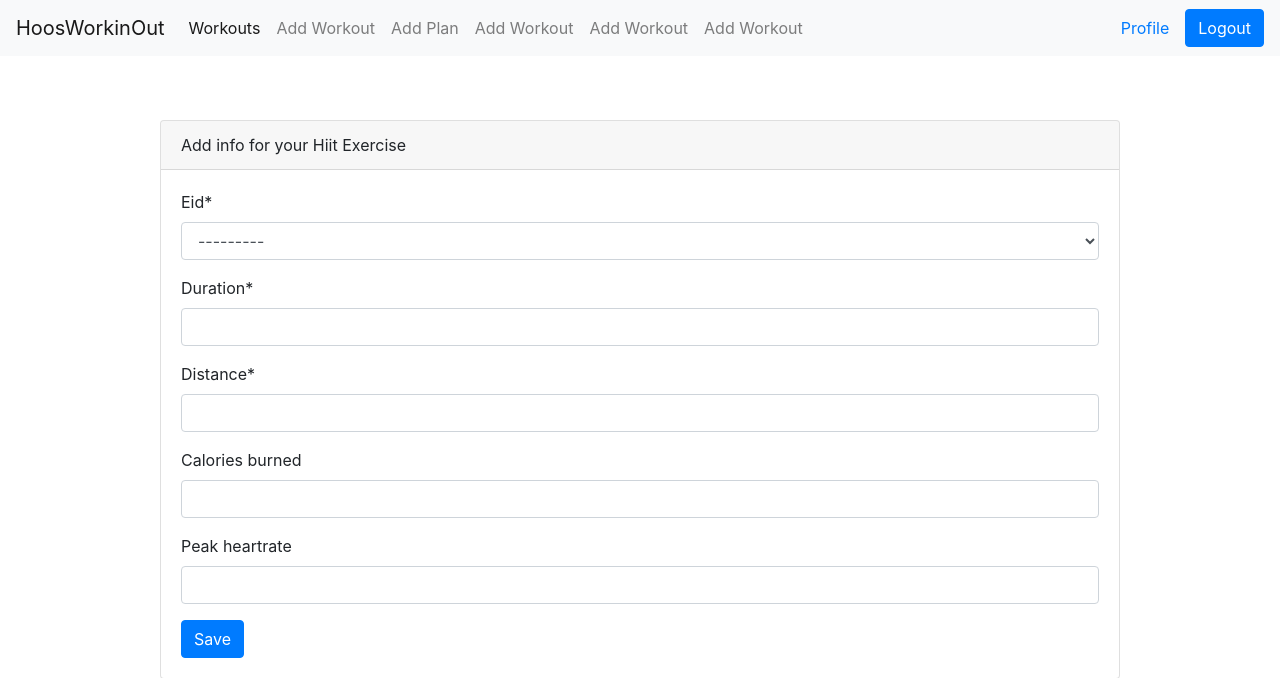
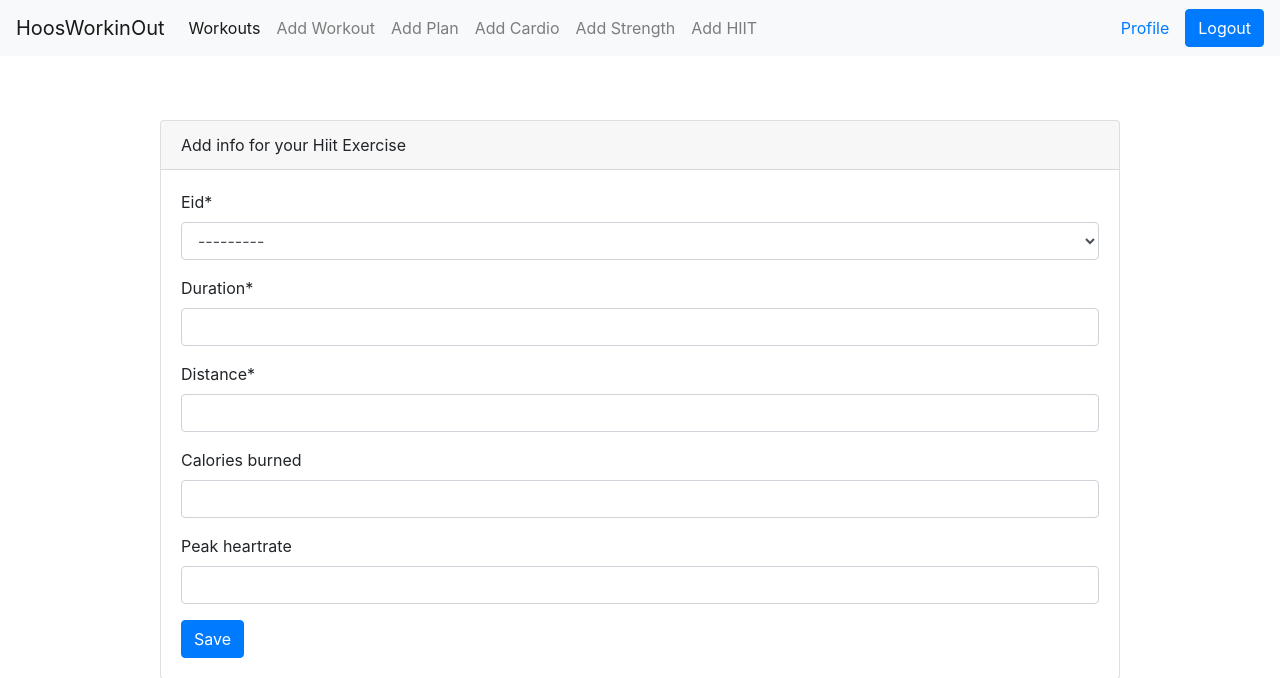
Before and after one commit to furhankhan12/DatabaseWebApp, a Django app: page /cardio/ in a window 1280 px wide. Shown: the top 678 px of the page. Run offline with Django 3.2, Linux system fonts and the light colour scheme; the visitor is signed in with stand-in values (Sample User, id 1); data that the repository does not hold is empty; some libraries are stand-ins or nearby versions.

Commit message:
navbar fix

```diff
--- a/hoosworkinout/templates/hoosworkinout/_includes/navbar.html
+++ b/hoosworkinout/templates/hoosworkinout/_includes/navbar.html
@@ -16,13 +16,13 @@
         <a class="nav-link" href="{% url 'new-plan' %}">Add Plan</a>
       </li>
       <li class="nav-item">
-        <a class="nav-link" href="{% url 'new-cardio-exercise' %}">Add Workout</a>
+        <a class="nav-link" href="{% url 'new-cardio-exercise' %}">Add Cardio</a>
       </li>
       <li class="nav-item">
-        <a class="nav-link" href="{% url 'new-strength-exercise' %}">Add Workout</a>
+        <a class="nav-link" href="{% url 'new-strength-exercise' %}">Add Strength</a>
       </li>
       <li class="nav-item">
-        <a class="nav-link" href="{% url 'new-hiit-exercise' %}">Add Workout</a>
+        <a class="nav-link" href="{% url 'new-hiit-exercise' %}">Add HIIT</a>
       </li>
     </ul>
     <div class="form-inline my-2 my-lg-0">
```
